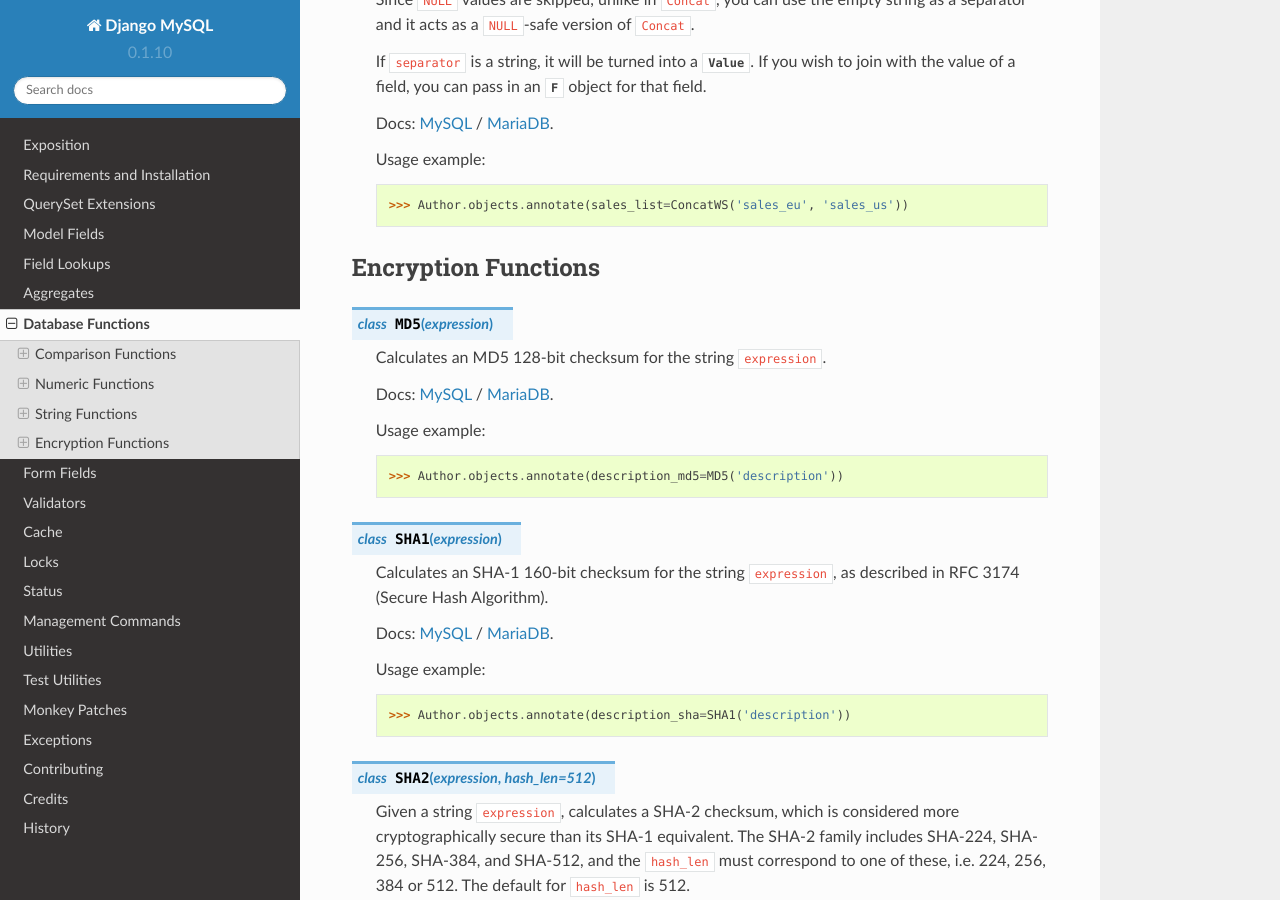
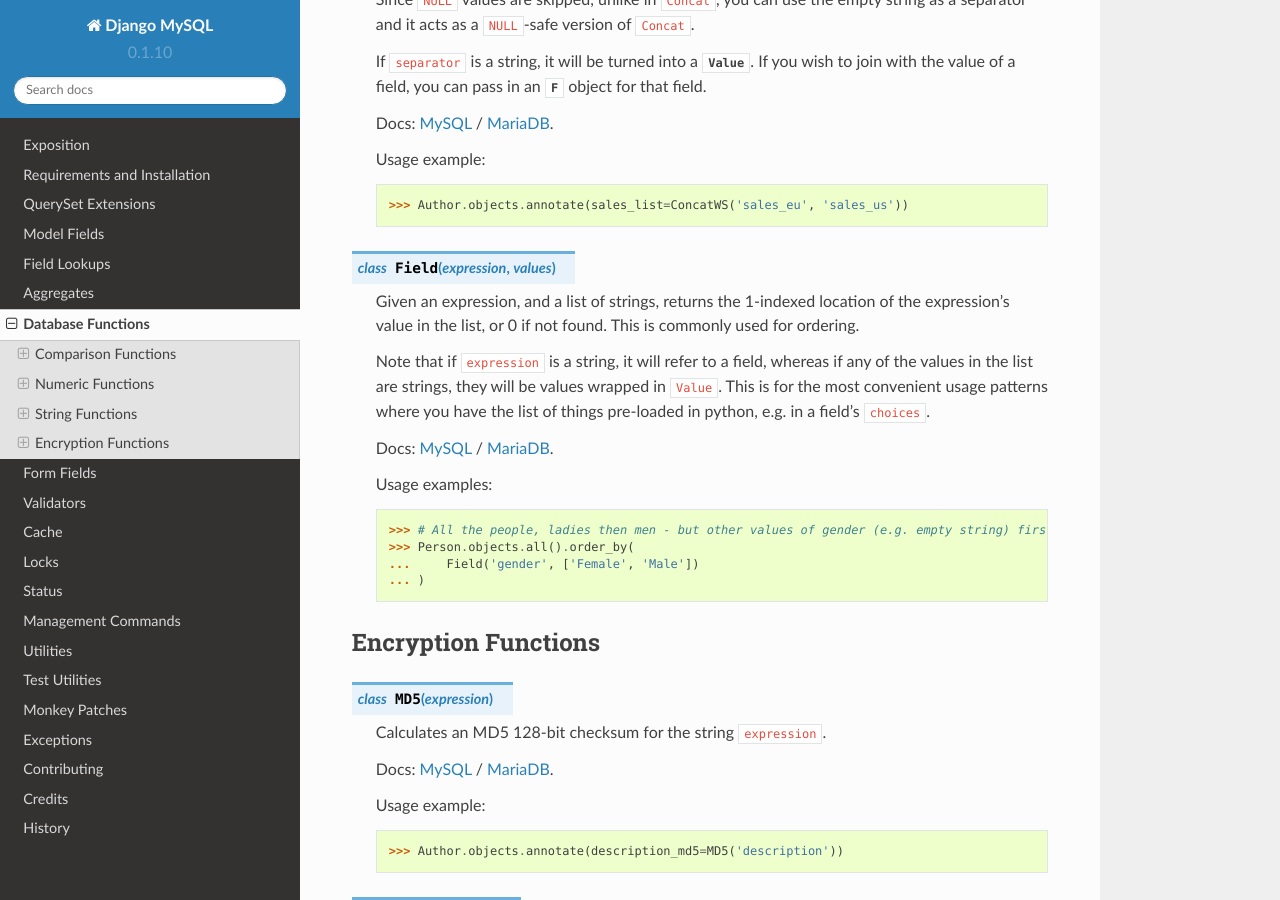
Before and after one commit to adamchainz/django-mysql, a Sphinx documentation site: the page built from docs/database_functions.rst, in a window 1280 px wide and 900 px high, scrolled down 2488 px. Built offline with Sphinx 7.4.7 and the Read the Docs theme 2.0.0, drawn with Linux system fonts in a browser that asks for light colours.

Commit message:
Field docs

```diff
--- a/docs/database_functions.rst
+++ b/docs/database_functions.rst
@@ -163,6 +163,28 @@ String Functions
 
         >>> Author.objects.annotate(sales_list=ConcatWS('sales_eu', 'sales_us'))
 
+.. class:: Field(expression, values)
+
+    Given an expression, and a list of strings, returns the 1-indexed
+    location of the expression's value in the list, or 0 if not found. This is
+    commonly used for ordering.
+
+    Note that if ``expression`` is a string, it will refer to a field, whereas
+    if any of the values in the list are strings, they will be values wrapped
+    in ``Value``. This is for the most convenient usage patterns where you have
+    the list of things pre-loaded in python, e.g. in a field's ``choices``.
+
+    Docs:
+    `MySQL <https://dev.mysql.com/doc/refman/5.5/en/string-functions.html#function_field>`_ /
+    `MariaDB <https://mariadb.com/kb/en/mariadb/field/>`_.
+
+    Usage examples::
+
+        >>> # All the people, ladies then men - but other values of gender (e.g. empty string) first.
+        >>> Person.objects.all().order_by(
+        ...     Field('gender', ['Female', 'Male'])
+        ... )
+
 
 Encryption Functions
 --------------------
```
